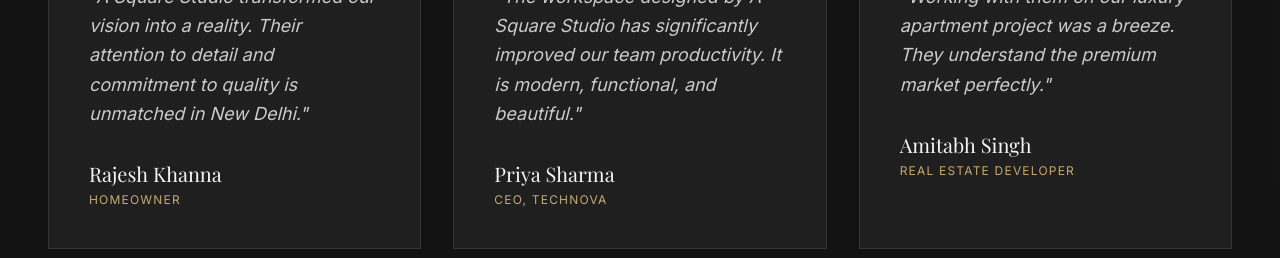
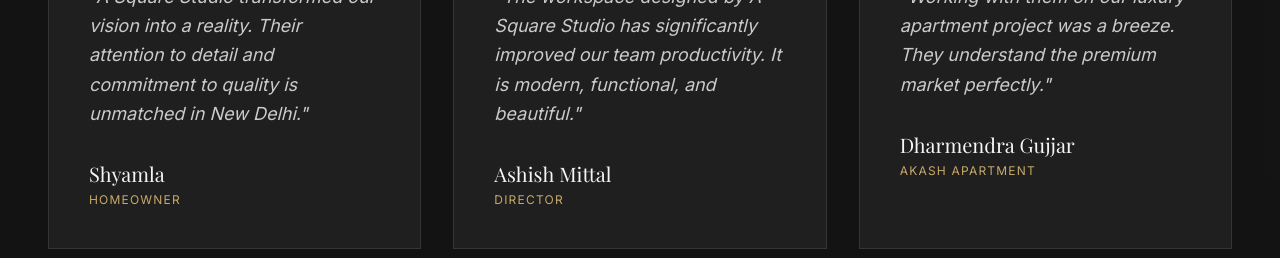
Before and after one commit to amithsquare/amithsquare.github.io, a React (Vite) app: page / in a window 1280 px wide. Shown: the part 4140-4398 px from the top of the page. Built offline with nearby package versions, Linux system fonts and the light colour scheme; a web font is replaced by a local one.

Commit message:
Deploy update

```diff
--- a/src/constants.ts
+++ b/src/constants.ts
@@ -139,20 +139,20 @@ export const SERVICES: Service[] = [
 export const TESTIMONIALS: Testimonial[] = [
   {
     id: '1',
-    name: 'Rajesh Khanna',
+    name: 'Shyamla',
     role: 'Homeowner',
     content: 'A Square Studio transformed our vision into a reality. Their attention to detail and commitment to quality is unmatched in New Delhi.'
   },
   {
     id: '2',
-    name: 'Priya Sharma',
-    role: 'CEO, TechNova',
+    name: 'Ashish Mittal',
+    role: 'Director',
     content: 'The workspace designed by A Square Studio has significantly improved our team productivity. It is modern, functional, and beautiful.'
   },
   {
     id: '3',
-    name: 'Amitabh Singh',
-    role: 'Real Estate Developer',
+    name: 'Dharmendra Gujjar',
+    role: 'Akash apartment',
     content: 'Working with them on our luxury apartment project was a breeze. They understand the premium market perfectly.'
   }
 ];
@@ -192,6 +192,6 @@ export const FAQS = [
   },
   {
     question: 'Do you provide turnkey services?',
-    answer: 'Yes, we offer end-to-end turnkey solutions where we manage everything from design to procurement and construction.'
+    answer: 'Yes, we offer end-to-end turnkey solutions where we manage everything from design to procurement and construction and Had over the Master Key'
   }
 ];
```
